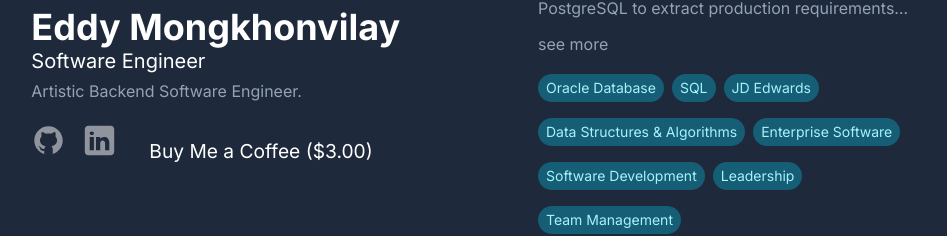
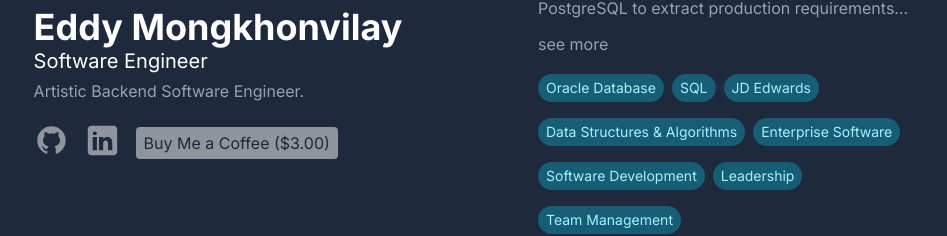
Before and after one commit to pmongkho/portfolio-nextjs, a Next.js app: page / in a window 1280 px wide. Shown: the part 358-594 px from the top of the page, without its empty margins (142-1089 px from the left). Built offline with nearby package versions, Linux system fonts and the light colour scheme.

Commit message:
buy me a coffee button

```diff
--- a/_components/BuyMeACoffeeButton.tsx
+++ b/_components/BuyMeACoffeeButton.tsx
@@ -32,7 +32,7 @@ export default function BuyMeACoffeeButton() {
 		<button
 			onClick={handleBuyCoffee}
 			disabled={loading}
-			style={{ padding: '0.5rem 1rem', fontSize: '1.2rem' }}
+			className='opacity-50 hover:opacity-100 transition bg-white py-1 px-2 rounded text-gray-800'
 		>
 			{loading ? 'Processing...' : 'Buy Me a Coffee ($3.00)'}
 		</button>
--- a/_components/Heading.tsx
+++ b/_components/Heading.tsx
@@ -21,7 +21,7 @@ export default function Heading() {
 				<p className=' text-slate-400 leading-8'>
 					Artistic Backend Software Engineer.
 				</p>
-				<div className='[&>*]:text-white [&>*]:mr-4 pt-4'>
+				<div className='[&>*]:text-white [&>*]:mr-4 pt-4 flex items-center'>
 					<Link href='https://github.com/pmongkho' target='_blank'>
 						<button>
 							<svg
```
